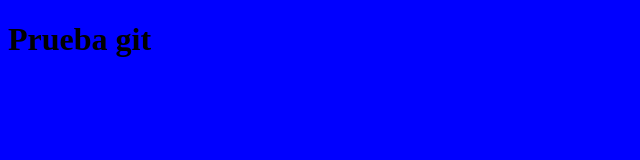
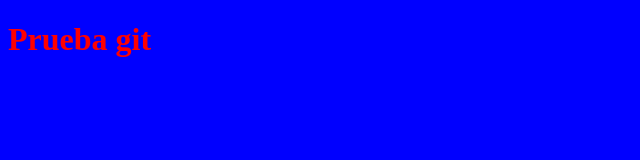
Before and after one commit to Faridlpz/CursoGit, a plain HTML site: page index.html in a window 1280 px wide. Shown: the whole page, without its empty margins (0-640 px from the left). Drawn offline with Linux system fonts and the light colour scheme.

Commit message:
Negrita y color rojo.

```diff
--- a/css/estilos.css
+++ b/css/estilos.css
@@ -1,3 +1,5 @@
 body{
     background-color:blue;
+    font-weight: 100;
+    color: red;
 }
```
